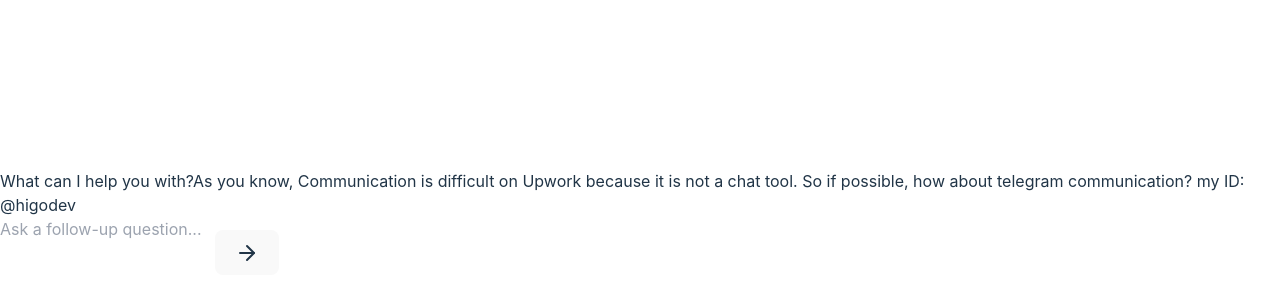
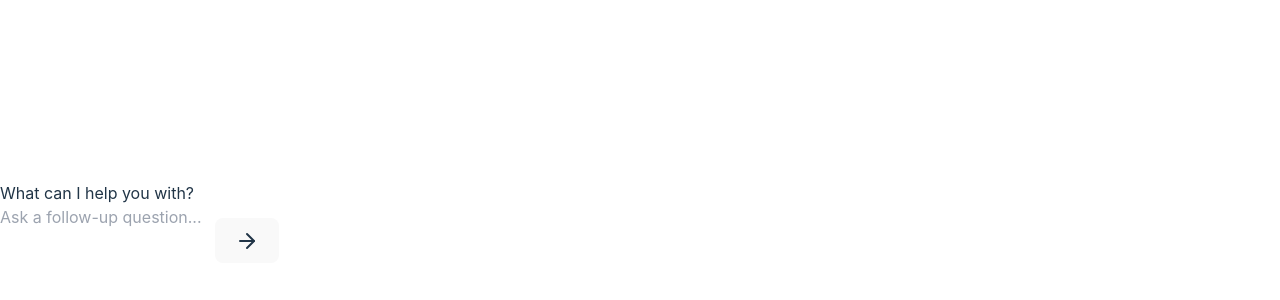
Before and after one commit to SAHIXXX12/AI-Search-Engine, a React (Vite) app: page / in a window 1280 px wide. Shown: the part 178-478 px from the top of the page. Built offline with nearby package versions, Linux system fonts and the light colour scheme.

Commit message:
fix title

```diff
--- a/src/pages/Chat.tsx
+++ b/src/pages/Chat.tsx
@@ -92,9 +92,6 @@
       ) : (
         <div className="text-center text-3xl text-white pt-20">
           What can I help you with?
-          <span>As you know, Communication is difficult on Upwork because it is not a chat tool.
-So if possible, how about telegram communication?
-my ID: @higodev</span>
         </div>
       )}
 
```
